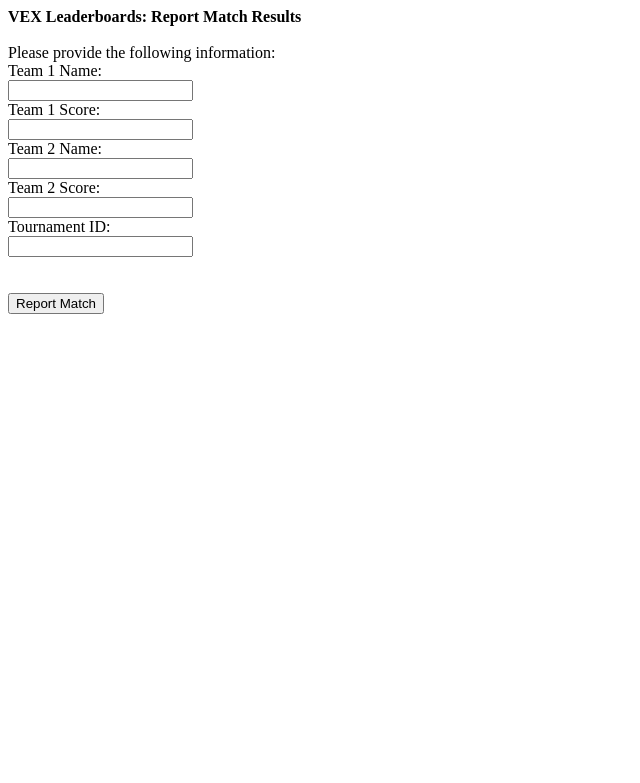
After one commit to blackice987/405GProject, a PHP site: page /report.php in a window 1280 px wide. The commit adds this page. Shown: the top 783 px of the page, without its empty margins (0-640 px from the left). Run offline with PHP 8.4, Linux system fonts and the light colour scheme.

Commit message:
Update for 60% milestone.

```diff
--- a/loginPage.php
+++ b/loginPage.php
@@ -20,7 +20,7 @@
 <input type="submit" value="Click Here to Log In">
 <br><br>
 
-Don't have an account? Go to 128.163.232.243/registration.php to register.
+<a href="http://128.163.232.243/registration.php">Don't have an account? Click here to register. </a>
 
 </form>
 
--- a/registration.php
+++ b/registration.php
@@ -1,5 +1,3 @@
-
-
 <html>
 <body>
 <Title>Create An Account</Title>
@@ -27,7 +25,8 @@
 <br><br>
 <input type="submit" name="Create" value="Create Your Account">
 <br><br>
-Already have an account? Go to 128.163.232.243/loginPage.php to log in.
+<a href="http://128.163.232.243/loginPage.php">Already have an account? Click here to Log In</a>
+
 
 
 </body>
--- /dev/null
+++ b/report.php
@@ -0,0 +1,29 @@
+<html>
+<body>
+<Title>Report a Match</Title>
+
+<b>VEX Leaderboards: Report Match Results</b>
+<br><br>
+Please provide the following information:
+
+<form action="Submit.php" method="post">
+<div class='container'>
+        <label for='name' > Team 1 Name: </label><br/>
+        <input type='text' name='Team1' id='Team1' maxlength = "8" /><br/>
+<div class='container'>
+        <label for='name' > Team 1 Score:  </label><br/>
+        <input type='text' name='Score1' id='Score1' maxlength = "50" /><br/>
+<div class='container'>
+        <label for='name' > Team 2 Name:  </label><br/>
+        <input type='text' name='Team2' id='Team2' maxlength = "50" /><br/>
+<div class='container'>
+        <label for='name' > Team 2 Score:  </label><br/>
+        <input type='text' name='Score2' id='Score2' maxlength = "2" /><br/>
+<div class='container'>
+        <label for='name' > Tournament ID:  </label><br/>
+        <input type='int' name='Tournament' id='Tournament' maxlength = "2" /><br/>
+
+
+<br><br>
+<input type="submit" name="Report" value="Report Match">
+<br><br>
```
Also changed, not shown: homepage.php (added, +20 -0 lines), leaderboard.php (added, +10 -0 lines).
